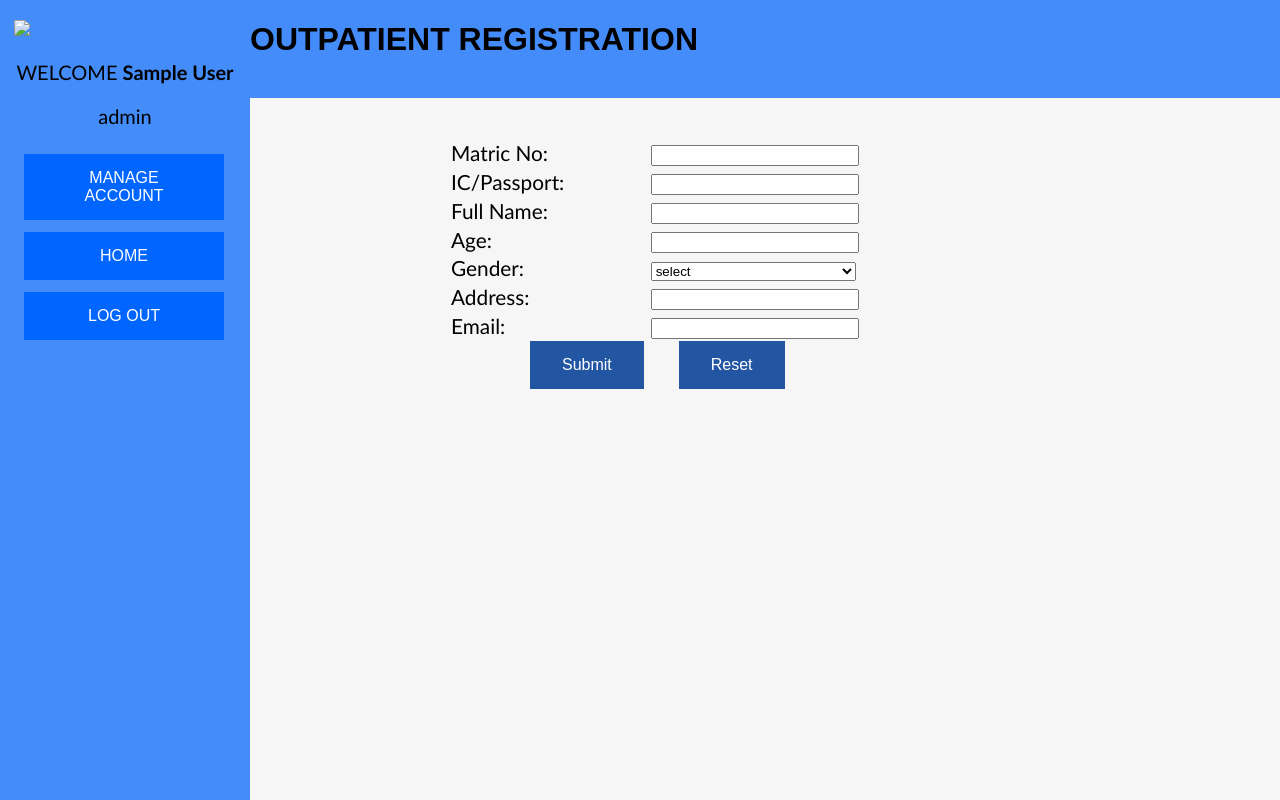
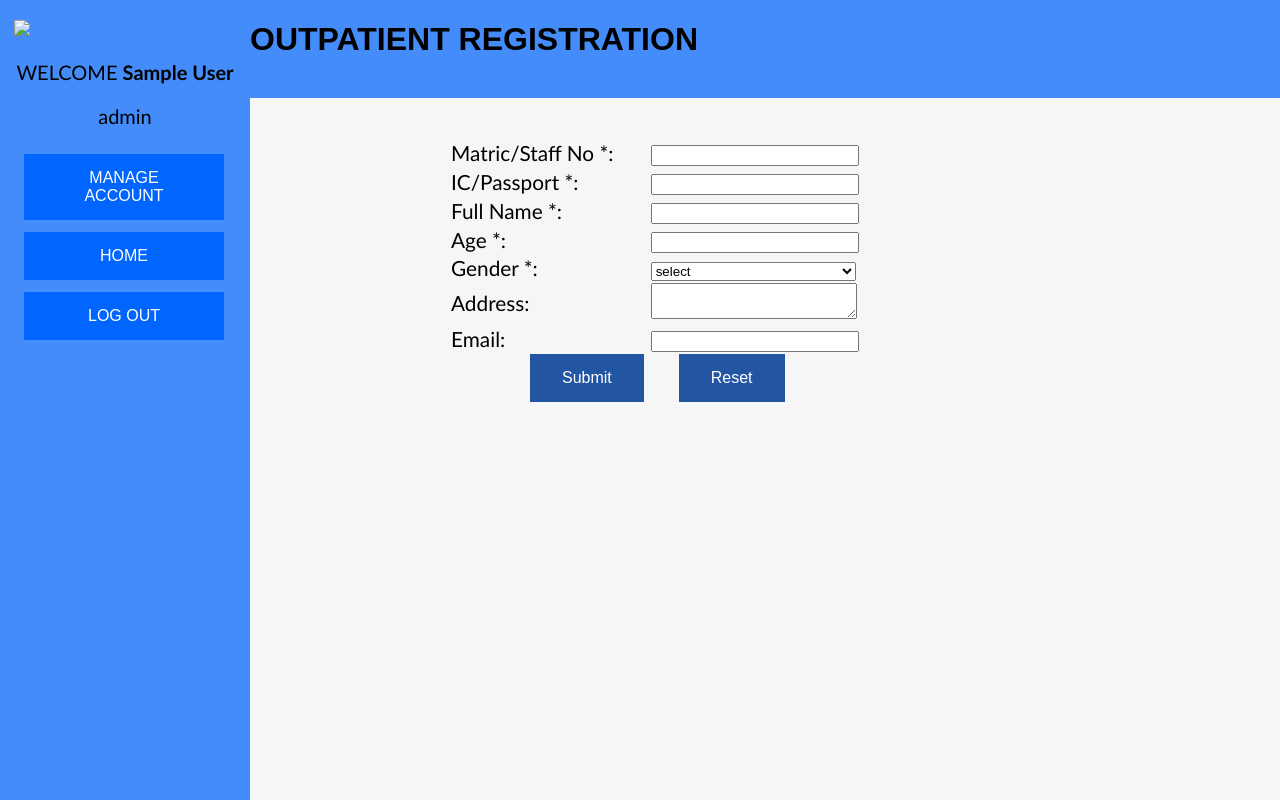
Before and after one commit to woshani/BITM2113, a PHP site: page /register/registerPatient.php in a window 1280 px wide. Run offline with PHP 8.4, Linux system fonts and the light colour scheme; the visitor is signed in with stand-in values (Sample User, id 1).

Commit message:
awihfbobgvrbgauiobguinrnijngiuaregnvarngvuiarnfvjarebfugehariogfnefbguialegbiuabgriuabruigbaeiungjadnguianeruignaerroglbaeigbauiernghliabrlig

```diff
--- a/consultation/index.php
+++ b/consultation/index.php
@@ -36,7 +36,7 @@
  </div>
 
  <div class="container" >
-   <form action="" class="register">
+   <div  class="register">
       <table id="listPatient" class="tbl">
         <tr>
           <th>No</th>
@@ -52,14 +52,14 @@
           if(mysqli_num_rows($selectResult) > 0){
             $count = 0;
             while($row = mysqli_fetch_array($selectResult)){
-              echo "<tr><td>".($count+1)."</td><td>".$row['matricNo']."</td><td>".$row['ic_number']."</td><td>".$row['full_name']."</td><td>".$row['status']."</td><td><a href='consult.html' name='btnConsult' class='button'>Consult</a></td></tr>";
+              echo "<tr><td>".($count+1)."</td><td>".$row['matricNo']."</td><td>".$row['ic_number']."</td><td>".$row['full_name']."</td><td>".$row['status']."</td><td><form action='consult.php' method='post'><input type='submit' value='consult' class='button'><input type='hidden' name='medID' value='".$row['med_id']."'></form></td></tr>";
             }
           }else{
             echo "<tr><td colspan='6' align='center'>No Patient Available!</td></tr>";
           }
         ?>
       </table>
-    </form>
+    </div>
 
  </div>
 
--- a/register/registerPatient.php
+++ b/register/registerPatient.php
@@ -33,28 +33,28 @@
  </div>
 
  <div class="container" >
-   <form action="#" class="register" class="text_format" name="myForm" onsubmit="return validateForm()" method="post">
+   <form action="registerFunction.php" class="register" class="text_format" name="myForm" onsubmit="return validateForm()" method="post">
       <table class="tbl_in_consult">
         <tr>
-          <td>Matric No:</td>
-          <td class="text_align_left"><input type="text" name="matric" placeholder="" maxlength="10" style="width: 200px;"></td>
+          <td>Matric/Staff No *:</td>
+          <td class="text_align_left"><input type="text" name="matric" placeholder="" maxlength="10" style="width: 200px;" required=""></td>
         </tr>
         <tr>
-          <td>IC/Passport:</td>
-          <td class="text_align_left"><input type="text" name="ic" placeholder="" maxlength="12" style="width: 200px;"></td>
+          <td>IC/Passport *:</td>
+          <td class="text_align_left"><input type="text" name="ic" placeholder="" maxlength="12" style="width: 200px;" required=""></td>
         </tr>
         <tr>
-          <td>Full Name:</td>
-          <td class="text_align_left"><input type="text" name="fullname" placeholder="" style="width: 200px;"></td>
+          <td>Full Name *:</td>
+          <td class="text_align_left"><input type="text" name="fullname" placeholder="" style="width: 200px;" required=""></td>
         </tr>
         <tr>
-          <td>Age:</td>
-          <td class="text_align_left"><input type="text" name="age" placeholder="" maxlength="2" style="width: 200px;"></td>
+          <td>Age *:</td>
+          <td class="text_align_left"><input type="text" name="age" placeholder="" maxlength="2" style="width: 200px;" required=""></td>
         </tr>
         <tr>
-          <td>Gender:</td>
-					<td><select class="text_align_left" name="gender" id="gender" value="" style="width: 205px;">
-						<option value="">select</option>
+          <td>Gender *:</td>
+					<td><select class="text_align_left" name="gender" id="gender" value="" style="width: 205px;" required="">
+						<option value="" selected="" disabled="">select</option>
 						<option value="female">Female</option>
 						<option value="male">Male</option>
 					</select></td>
@@ -62,7 +62,7 @@
         </tr>
         <tr>
           <td>Address:</td>
-          <td class="text_align_left"><input type="text" name="address" placeholder="" style="width: 200px;"></td>
+          <td class="text_align_left"><textarea name="address" placeholder="" style="width: 200px;"></textarea></td>
         </tr>
         <tr>
           <td>Email:</td>
@@ -76,36 +76,5 @@
       </table>
     </form>
  </div>
-  <script type="text/javascript">
-			 	function validateForm(){
-					 		var matric = document.forms["myForm"]["matric"].value;
-					 		var ic = document.forms["myForm"]["ic"].value;
-							var fullname = document.forms["myForm"]["fullname"].value;
-							var gender = document.forms["myForm"]["gender"].value;
-							var address = document.forms["myForm"]["address"].value;
-							var email = document.forms["myForm"]["email"].value;
-
-
-					 			 if (matric == "") {
-					 					 alert("Please fill up Matric No");
-					 					 return false;
-					 				}else if(ic=""){
-					    				alert("Please fill up IC No");
-											return false;
-					 					}else if (fullname =="") {
-						 					 alert("Please fill up Full Name");
-						 					 focus();
-						 					 return false;
-						 					}else if (gender =="") {
-							 					 alert("Please select Gender");
-							 					 focus();
-							 					 return false;
-
-											 }else if (email ="") {
-								 					 alert("Please fill up Email");
-								 					 return false;
-					 		}
-				}
-			 </script>
  </body>
  </html>
```
Also changed, not shown: consultation/consult.php (renamed from consultation/consult.html, +31 -8 lines), register/registerFunction.php (added, +10 -0 lines).
